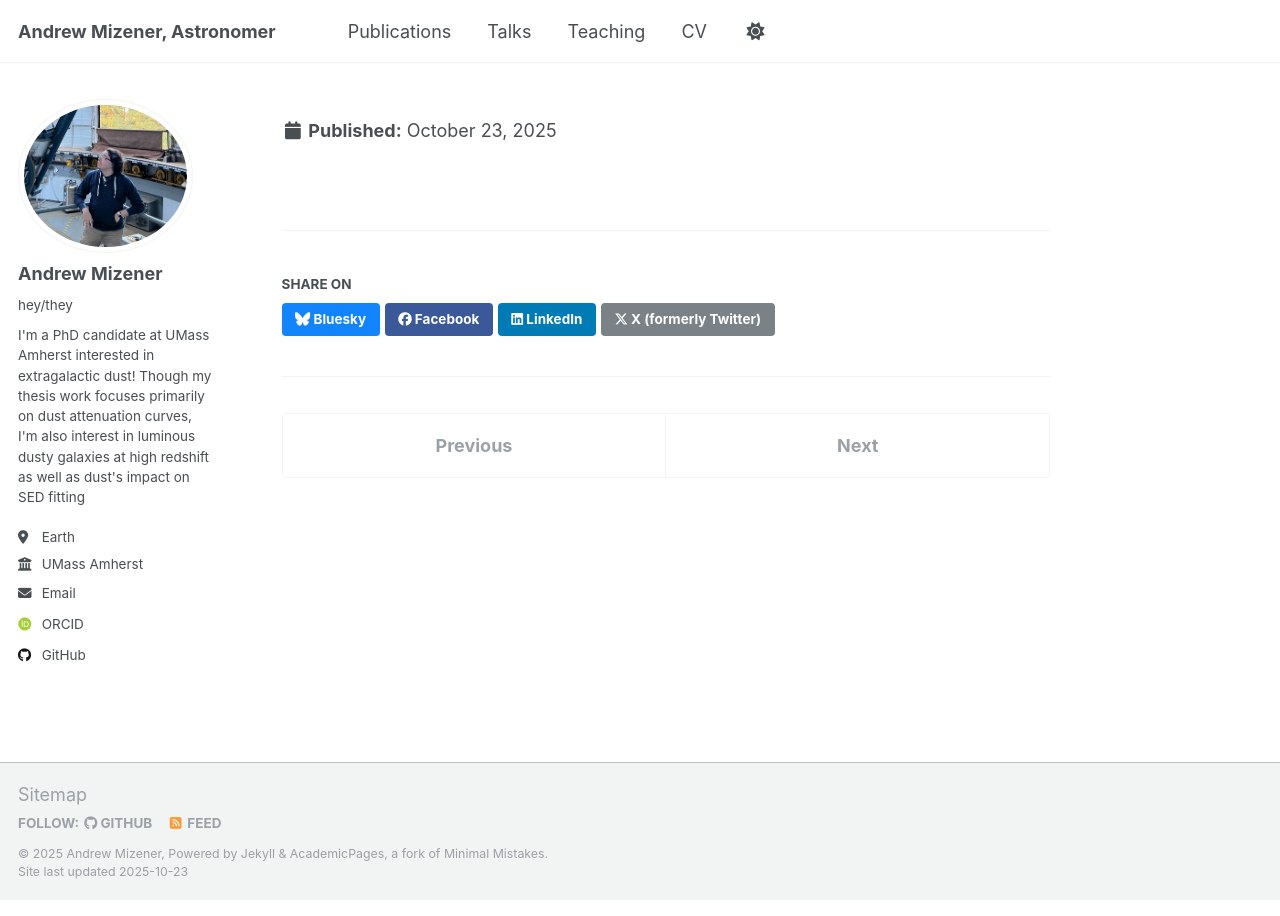
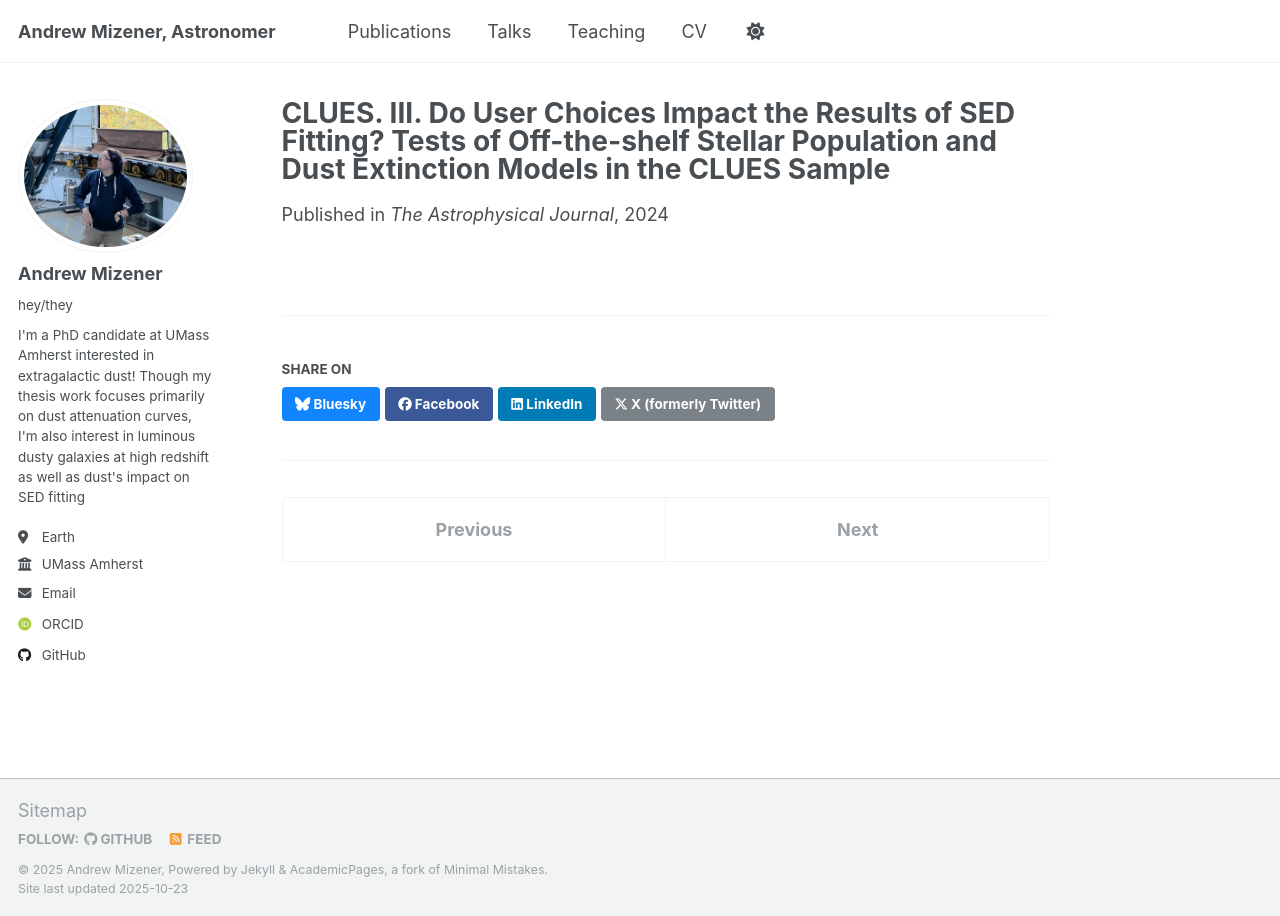
Before and after one commit to amizener64/amizener64.github.io, a Jekyll site: the page built from _publications/2010-10-01-paper-title-number-2.md, in a window 1280 px wide. Built offline with Jekyll 4.4.1, drawn with Linux system fonts in a browser that asks for light colours; some web fonts are replaced; a script that is not in the unit is left out.

Commit message:
Fix title formatting in publication metadata

```diff
--- a/_publications/2010-10-01-paper-title-number-2.md
+++ b/_publications/2010-10-01-paper-title-number-2.md
@@ -1,5 +1,5 @@
 ---
-title: "CLUES. III. Do User Choices Impact the Results of SED Fitting? Tests of "Off-the-shelf" Stellar Population and Dust Extinction Models in the CLUES Sample"
+title: "CLUES. III. Do User Choices Impact the Results of SED Fitting? Tests of Off-the-shelf Stellar Population and Dust Extinction Models in the CLUES Sample"
 collection: publications
 category: manuscripts
 date: 2024-12-07
```
